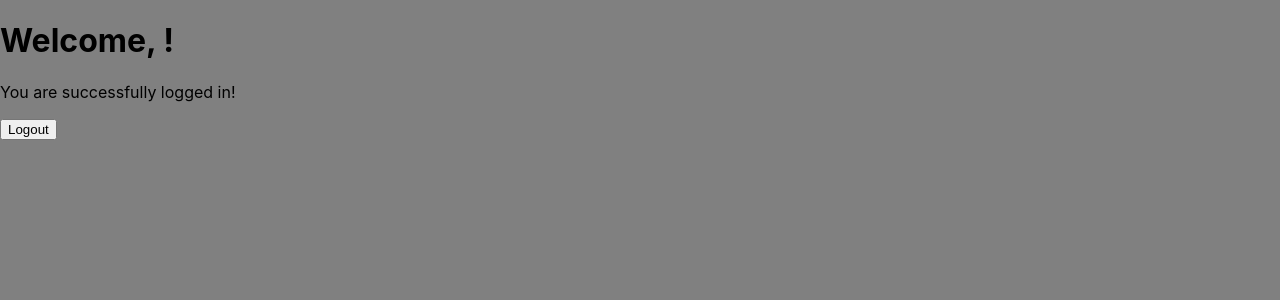
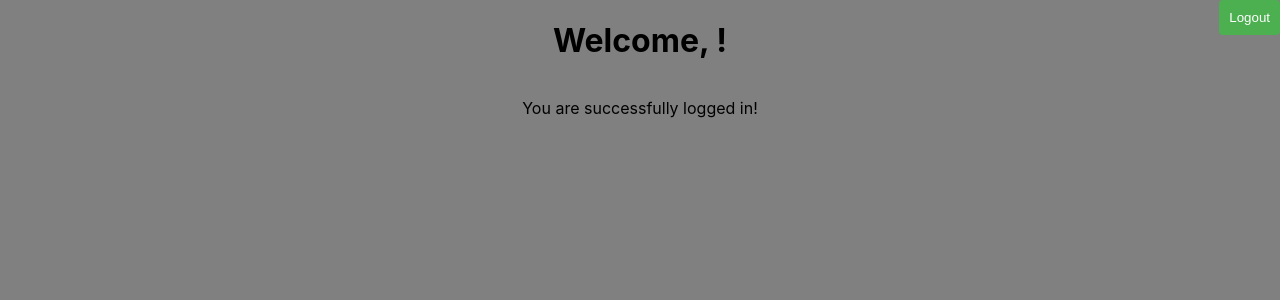
Before and after one commit to Davitvashakmadze/SignMeUp, a React (Create React App) app in the folder frontend/: page /user in a window 1280 px wide. Shown: the top 300 px of the page. Built offline with nearby package versions, Linux system fonts and the light colour scheme.

Commit message:
feat: add user css

```diff
--- a/frontend/src/components/user/User.jsx
+++ b/frontend/src/components/user/User.jsx
@@ -2,6 +2,7 @@
 import React from "react";
 import { useNavigate } from "react-router-dom";
 import { supabase } from "../../supabaseClient";
+import "./User.scss";
 
 const User = () => {
   const navigate = useNavigate();
@@ -15,9 +16,11 @@ const User = () => {
   const username = localStorage.getItem("username");
 
   return (
-    <div className="user-page">
-      <h1>Welcome, {username}!</h1>
-      <p>You are successfully logged in!</p>
+    <div className="user-page-wrapper">
+      <div className="user-page">
+        <h1>Welcome, {username}!</h1>
+        <p>You are successfully logged in!</p>
+      </div>
       <button onClick={handleLogout}>Logout</button>
     </div>
   );
--- /dev/null
+++ b/frontend/src/components/user/User.scss
@@ -0,0 +1,26 @@
+.user-page-wrapper {
+
+  .user-page {
+    display: flex;
+    flex-direction: column;
+    justify-content: center;
+    align-items: center;
+  }
+  button {
+    position: absolute;
+    top: 0;
+    right: 0;
+    padding: 10px;
+    background-color: #4caf50;
+    color: white;
+    border: none;
+    border-radius: 4px;
+    cursor: pointer;
+    margin-bottom: 20px;
+    transition: 0.3s ease-in-out;
+
+    &:hover {
+      background-color: #45a049;
+    }
+  }
+}
```
